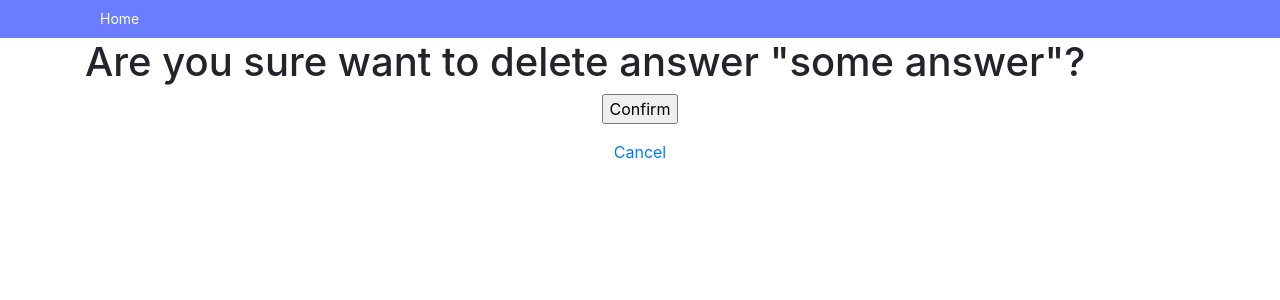
After one commit to insanboss/exam_7, a Django app: page /answer/2/delete/ in a window 1280 px wide. The commit adds this page. Shown: the top 300 px of the page. Run offline with Django 3.2, Linux system fonts and the light colour scheme; data comes from the database, SQL or seed files in the repository; some libraries are stand-ins or nearby versions.

Commit message:
* Получилось сделать удаление ответа

```diff
--- a/source/survey/urls.py
+++ b/source/survey/urls.py
@@ -25,7 +25,7 @@ from survey_app.views import (
 )
 
 from survey_app.views.answers import (
-    AddAnswer, UpdateAnswer
+    AddAnswer, UpdateAnswer, DeleteAnswer
 )
 
 urlpatterns = [
@@ -37,4 +37,6 @@ urlpatterns = [
     path('poll/<int:pk>/delete/', PollDelete.as_view(), name='poll_delete'),
     path('answer/<int:pk>/add_answer/', AddAnswer.as_view(), name='add_answer'),
     path('answer/<int:pk>/update/', UpdateAnswer.as_view(), name='update_answer'),
+    path('answer/<int:pk>/delete/', DeleteAnswer.as_view(), name='delete_answer'),
+
 ]
--- /dev/null
+++ b/source/survey_app/templates/answers/delete_answer.html
@@ -0,0 +1,12 @@
+{% extends "base.html" %}
+{% block title %}Delete answer{% endblock %}
+{% block menu %}
+{% endblock %}
+{% block content %}
+    <h1>Are you sure want to delete answer "{{ answer.option_text }}"?</h1>
+    <form method="POST" action="{% url "delete_answer" answer.pk %}" class="text-center">
+        {% csrf_token %}
+        <p><input type="submit" value="Confirm"></p>
+        <p><a href="{% url 'poll_view' answer.poll.id %}">Cancel</a></p>
+    </form>
+{% endblock %}
--- a/source/survey_app/templates/polls/poll_view.html
+++ b/source/survey_app/templates/polls/poll_view.html
@@ -30,6 +30,7 @@
                         <p>Ответы:</p>
                         <div>{{ answer.option_text }}</div>
                         <div><a href="{% url 'update_answer' answer.id  %}">Отредактировать</a></div>
+                        <div><a href="{% url 'delete_answer' answer.id  %}">Удалить</a></div>
                     </div>
                     <div class="card-body text-dark">
                     <h5 class="card-title"></h5>
--- a/source/survey_app/views/answers.py
+++ b/source/survey_app/views/answers.py
@@ -27,3 +27,10 @@ class UpdateAnswer(UpdateView):
 
     def get_success_url(self):
         return reverse('poll_view', kwargs={'pk': self.object.poll.pk})
+
+
+class DeleteAnswer(DeleteView):
+    template_name = 'answers/delete_answer.html'
+    model = AnswerOption
+    context_object_name = 'answer'
+    success_url = reverse_lazy('index_polls')
```
